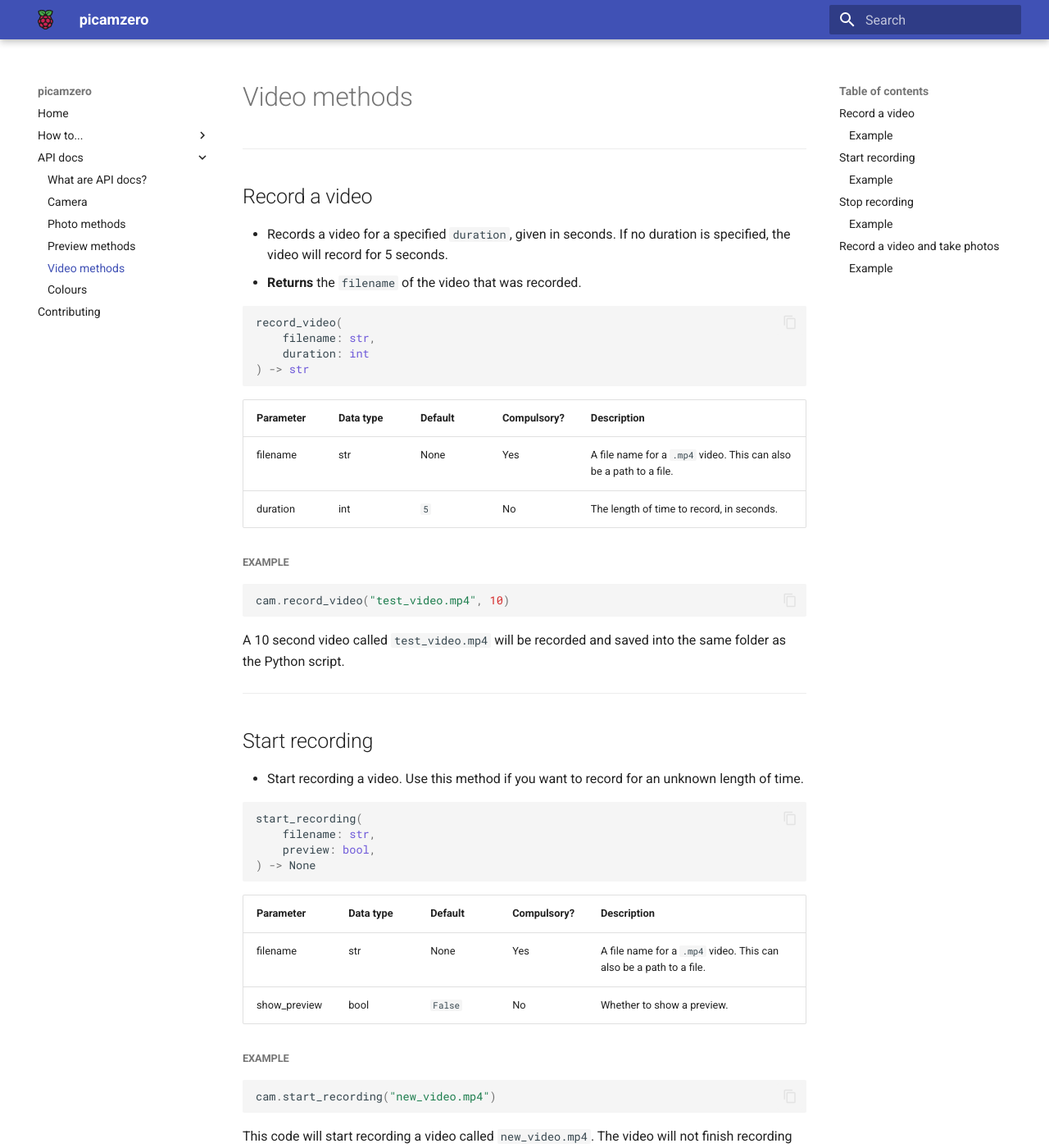
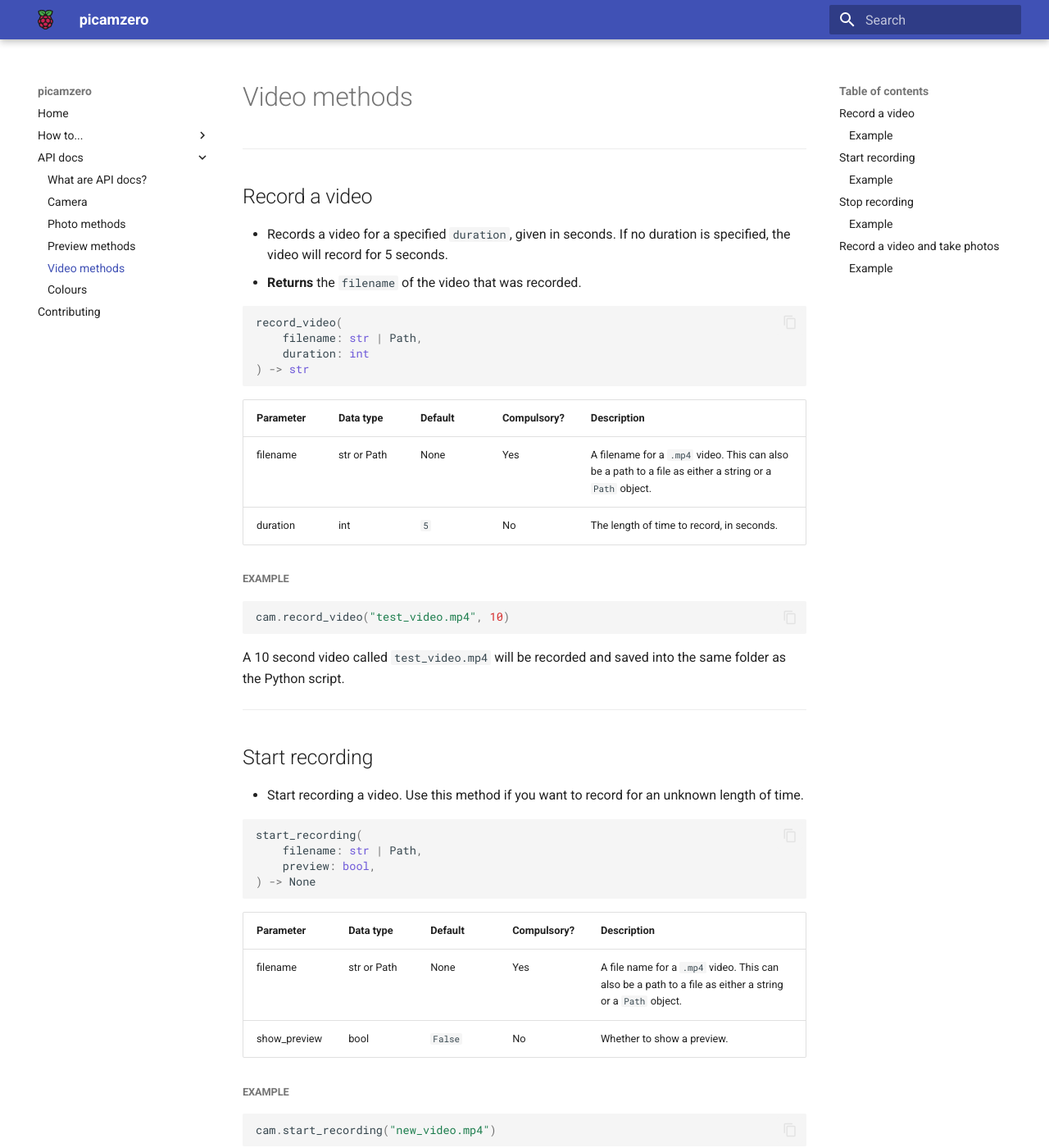
Before and after one commit to RaspberryPiFoundation/picamzero, an MkDocs documentation site: the page built from docs/video_methods.md, in a window 1280 px wide and 1400 px high. Shown: the whole window at 82% size. Built offline with MkDocs 1.6.1 and Material for MkDocs 9.7.7, drawn with Linux system fonts in a browser that asks for light colours; some of the changed text lies outside the part shown.

Commit message:
Add ability to provide a `Path` object as a filename (#210)
* Add ability to provide a path

* Update docs

````diff
--- a/docs/video_methods.md
+++ b/docs/video_methods.md
@@ -8,14 +8,14 @@
 
 ```python
 record_video(
-    filename: str,
+    filename: str | Path,
     duration: int
 ) -> str
 ```
 
 | Parameter   | Data type    | Default  | Compulsory? | Description |
 | ----------- | ------- | -------- | -------- | ----------- |
-| filename    | str     | None     | Yes | A file name for a `.mp4` video. This can also be a path to a file. |
+| filename    | str or Path     | None     | Yes | A filename for a `.mp4` video. This can also be a path to a file as either a string or a `Path` object. |
 | duration    | int     | `5`       | No | The length of time to record, in seconds. |
 
 ##### Example
@@ -34,14 +34,14 @@ A 10 second video called `test_video.mp4` will be recorded and saved into the sa
 
 ```python
 start_recording(
-    filename: str,
+    filename: str | Path,
     preview: bool,
 ) -> None
 ```
 
 | Parameter   | Data type    | Default  | Compulsory? | Description |
 | ----------- | ------- | -------- | -------- | ----------- |
-| filename    | str     | None     | Yes | A file name for a `.mp4` video. This can also be a path to a file. |
+| filename    | str or Path     | None     | Yes | A file name for a `.mp4` video. This can also be a path to a file as either a string or a `Path` object. |
 | show_preview   | bool     | `False`     | No | Whether to show a preview. |
 
 ##### Example
@@ -77,7 +77,7 @@ cam.stop_recording()
 
 ```python
 take_video_and_still(
-    filename: str,
+    filename: str | Path,
     duration: int,
     still_interval: int
 ) -> None
@@ -85,7 +85,7 @@ take_video_and_still(
 
 | Parameter   | Data type    | Default  | Compulsory? | Description |
 | ----------- | ------- | -------- | -------- | ----------- |
-| filename       | str     | None    | Yes | A file name for a `.mp4` video. This can also be a path to a file. |
+| filename       | str or Path     | None    | Yes | A file name for a `.mp4` video.  This can also be a path to a file as either a string or a `Path` object. |
 | duration       | int     | 20         | No | The length of time to record, in seconds. |
 | still_interval  | int  | 4  | No | How frequently to take a photo, in seconds. If the duration is not exactly divisible by the interval specified, the method will ignore any remaining time. The first image will be taken after waiting for the specified interval. |
 
````
Also changed, not shown: docs/photo_methods.md (+4 -4 lines), 2 other files.
